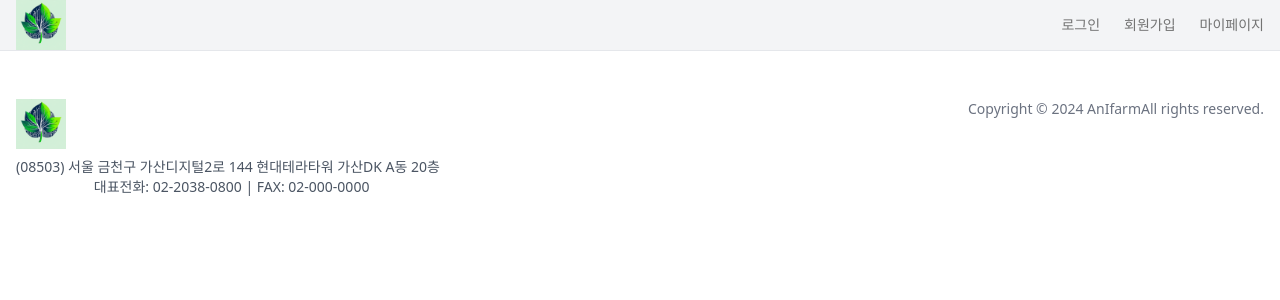
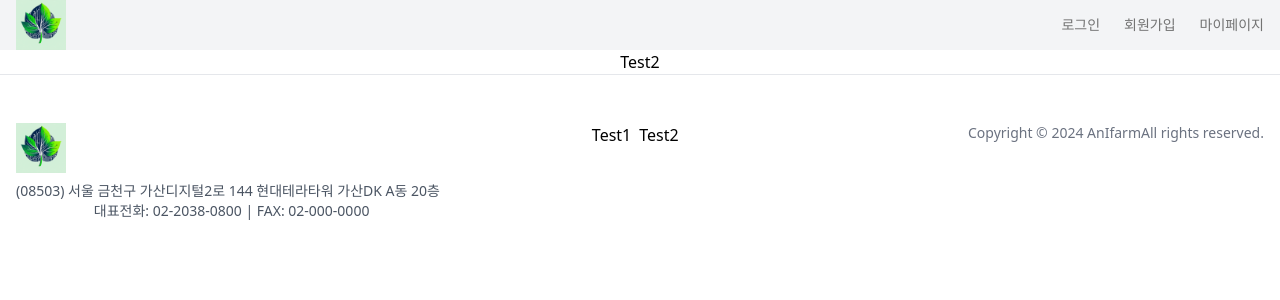
Before and after one commit to jiwon010106/SmartFarm_front, a React (Create React App) app: page /test2 in a window 1280 px wide. Shown: the top 300 px of the page. Built offline with nearby package versions, Linux system fonts and the light colour scheme.

Commit message:
Footer test link

```diff
--- a/src/App.js
+++ b/src/App.js
@@ -10,6 +10,8 @@ import Mypage from "./components/login/Mypage";
 import { Provider } from "react-redux";
 import store from "./redux/store"; // 스토어를 생성한 파일 경로
 import PricingInformation from "./components/PricingInformation/PricingInformation";
+import Test1 from "./components/test/Test1";
+import Test2 from "./components/test/Test2";
 
 function App() {
   return (
@@ -27,6 +29,8 @@ function App() {
             <Route path="/register" element={<Register />} />
             <Route path="/login" element={<Login />} />
             <Route path="/mypage" element={<Mypage />} />
+            <Route path="/test1" element={<Test1 />} />
+            <Route path="/test2" element={<Test2 />} />
           </Routes>
           <Footer />
         </div>
--- a/src/components/common/Footer.jsx
+++ b/src/components/common/Footer.jsx
@@ -2,6 +2,14 @@ import React from "react";
 import AnifarmLogo from "../../assets/smartfarm.png";
 
 const Footer = () => {
+  const navigateToTest1 = () => {
+    window.location.href = "/test1";
+  };
+
+  const navigateToTest2 = () => {
+    window.location.href = "/test2";
+  };
+
   return (
     <footer className="flex justify-center items-center pt-1 sm:pt-10 md:pt-8 border-t">
       <div className="flex justify-between flex-wrap container mx-auto px-4">
@@ -22,6 +30,14 @@ const Footer = () => {
           </div>
         </div>
 
+        {/* 버튼 추가 */}
+        <div className="py-2 md:py-4">
+          <button onClick={navigateToTest1} className="mr-2">
+            Test1
+          </button>
+          <button onClick={navigateToTest2}>Test2</button>
+        </div>
+
         {/* 구분선 */}
         <div className="border-t border-gray-300 my-2 md:my-4"></div>
 
--- /dev/null
+++ b/src/components/test/Test1.jsx
@@ -0,0 +1,7 @@
+import React from "react";
+
+const Test1 = () => {
+  return <div>Test1</div>;
+};
+
+export default Test1;
--- /dev/null
+++ b/src/components/test/Test2.jsx
@@ -0,0 +1,7 @@
+import React from "react";
+
+const Test2 = () => {
+  return <div>Test2</div>;
+};
+
+export default Test2;
```
